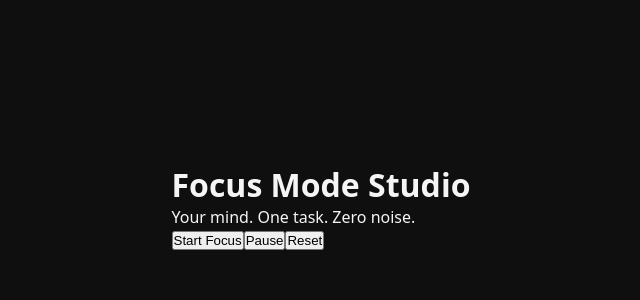
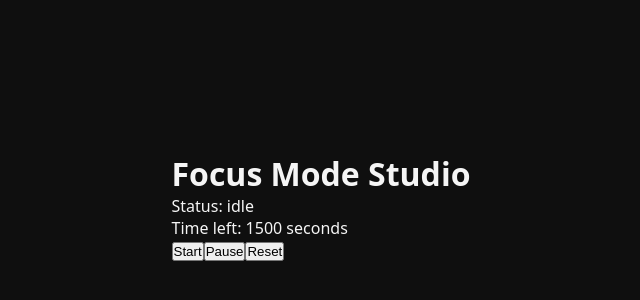
Before and after one commit to AADHITYA49-CSBS/focus-mode-studio, a React (Vite) app: page / in a window 1280 px wide. Shown: the part 194-494 px from the top of the page, without its empty margins (319-959 px from the left). Built offline with nearby package versions, Linux system fonts and the light colour scheme.

Commit message:
Fix timer logic: proper useEffect placement and cleanup

```diff
--- a/src/App.jsx
+++ b/src/App.jsx
@@ -1,4 +1,4 @@
-import { useState } from "react";
+/* import { useState } from "react";
 function App(){
   const [mode , setMode] = useState("idle");
   return (
@@ -20,6 +20,42 @@ function App(){
       </button>
     </div>
   );
+}*/
+
+import { useState, useEffect } from "react";
+
+function App() {
+  const [status, setStatus] = useState("idle");   // idle | running | paused
+  const [timeLeft, setTimeLeft] = useState(1500); // 25 minutes in seconds
+
+  useEffect(() => {
+    if (status !== "running") return;
+
+    const interval = setInterval(() => {
+      setTimeLeft(prev => {
+        if (prev <= 1) {
+          setStatus("idle");
+          return 0;
+        }
+        return prev - 1;
+      });
+    }, 1000);
+
+    return () => clearInterval(interval);
+  }, [status]);
+
+  return (
+    <div>
+      <h1>Focus Mode Studio</h1>
+
+      <p>Status: {status}</p>
+      <p>Time left: {timeLeft} seconds</p>
+
+      <button onClick={() => setStatus("running")}>Start</button>
+      <button onClick={() => setStatus("paused")}>Pause</button>
+      <button onClick={() => setStatus("idle")}>Reset</button>
+    </div>
+  );
 }
 
 export default App;
```
